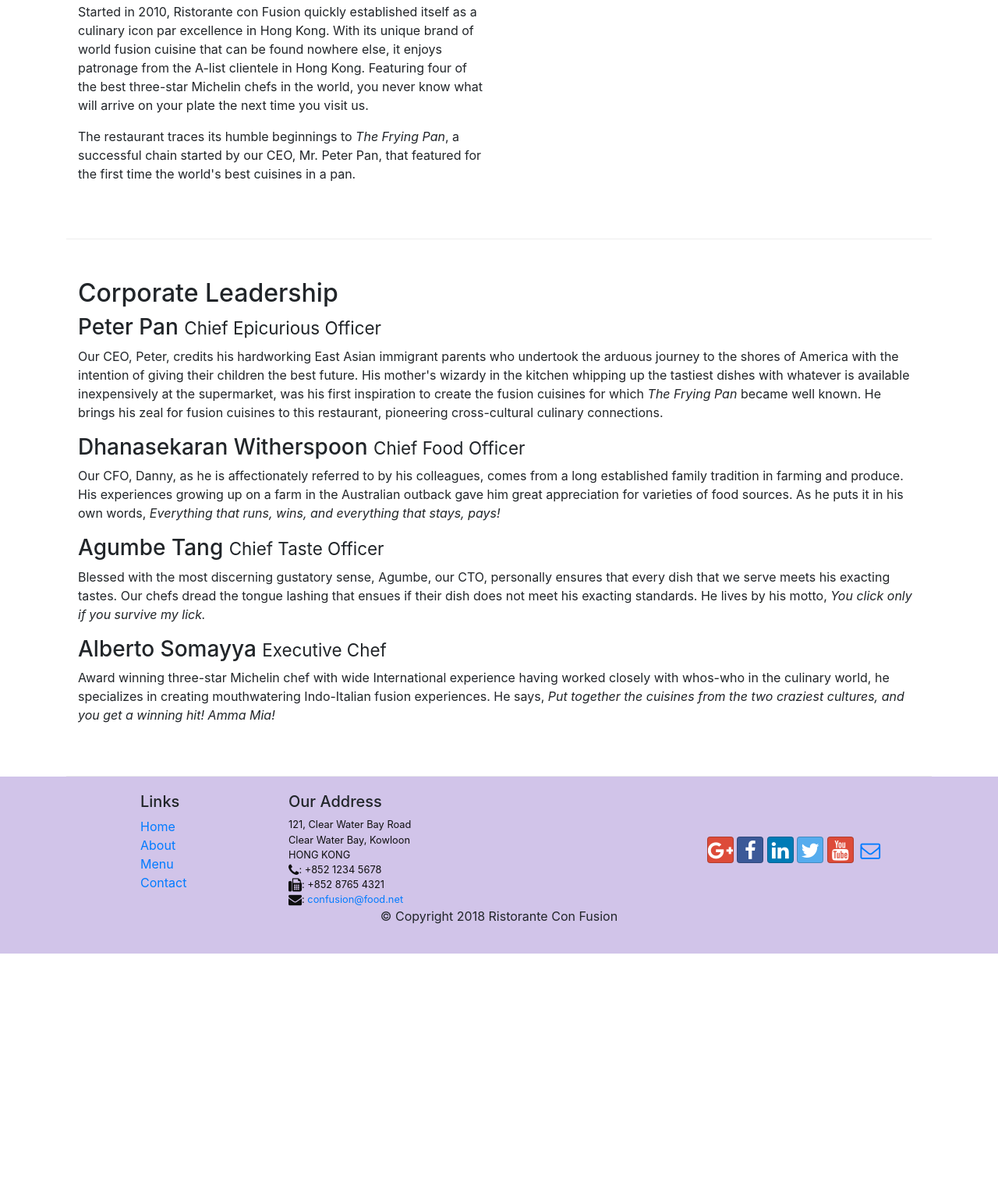
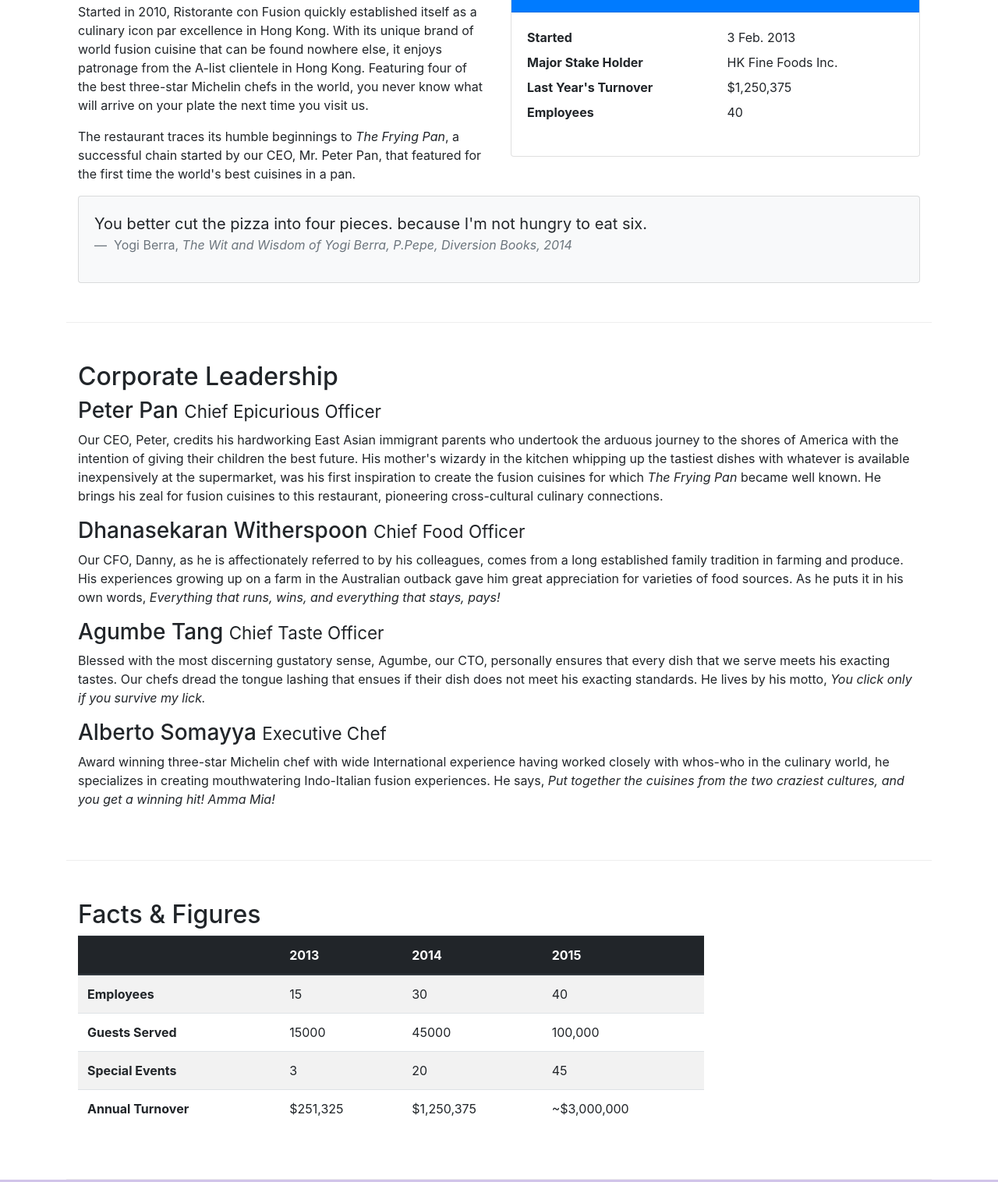
Before and after one commit to VikneshBS/conFusion-Bootstrap-4, a website: page aboutus.html in a window 1280 px wide. Shown: the part 558-2074 px from the top of the page at 78% size. Before the commit the page ends 1781 px from the top, so only its background shows below. Drawn offline with nearby package versions, Linux system fonts and the light colour scheme.

Commit message:
Tables and Cards

```diff
--- a/aboutus.html
+++ b/aboutus.html
@@ -25,10 +25,14 @@
             <a href="./index.html" class="navbar-brand mr-auto">Ristorante Con Fusion</a>
             <div class="collapse navbar-collapse" id="Navbar">
                 <ul class="navbar-nav mr-auto">
-                    <li class="nav-item"><a class="nav-link" href="./index.html"><span class="fa fa-home fa-lg"></span> Home</a></li>
-                    <li class="nav-item active"><a class="nav-link" href="./aboutus.html"><span class="fa fa-info fa-lg"></span> About</a></li>
-                    <li class="nav-item"><a class="nav-link" href="#"><span class="fa fa-list fa-lg"></span> Menu</a></li>
-                    <li class="nav-item"><a class="nav-link" href="./contactus.html"><span class="fa fa-address-card fa-lg"></span> Contact</a></li>
+                    <li class="nav-item"><a class="nav-link" href="./index.html"><span class="fa fa-home fa-lg"></span>
+                            Home</a></li>
+                    <li class="nav-item active"><a class="nav-link" href="./aboutus.html"><span
+                                class="fa fa-info fa-lg"></span> About</a></li>
+                    <li class="nav-item"><a class="nav-link" href="#"><span class="fa fa-list fa-lg"></span> Menu</a>
+                    </li>
+                    <li class="nav-item"><a class="nav-link" href="./contactus.html"><span
+                                class="fa fa-address-card fa-lg"></span> Contact</a></li>
                 </ul>
             </div>
         </div>
@@ -38,7 +42,8 @@
             <div class="row row-header">
                 <div class="col-12 col-sm-6">
                     <h1>Ristorante con Fusion</h1>
-                    <p>We take inspiration from the World's best cuisines, and create a unique fusion experience. Our lipsmacking creations will tickle your culinary senses!</p>
+                    <p>We take inspiration from the World's best cuisines, and create a unique fusion experience. Our
+                        lipsmacking creations will tickle your culinary senses!</p>
                 </div>
                 <div class="col-12 col-sm">
                 </div>
@@ -61,10 +66,43 @@
         <div class="row row-content align-self-center">
             <div class="col-12 col-sm-6">
                 <h2>Our History</h2>
-                <p>Started in 2010, Ristorante con Fusion quickly established itself as a culinary icon par excellence in Hong Kong. With its unique brand of world fusion cuisine that can be found nowhere else, it enjoys patronage from the A-list clientele in Hong Kong.  Featuring four of the best three-star Michelin chefs in the world, you never know what will arrive on your plate the next time you visit us.</p>
-                <p>The restaurant traces its humble beginnings to <em>The Frying Pan</em>, a successful chain started by our CEO, Mr. Peter Pan, that featured for the first time the world's best cuisines in a pan.</p>
+                <p>Started in 2010, Ristorante con Fusion quickly established itself as a culinary icon par excellence
+                    in Hong Kong. With its unique brand of world fusion cuisine that can be found nowhere else, it
+                    enjoys patronage from the A-list clientele in Hong Kong. Featuring four of the best three-star
+                    Michelin chefs in the world, you never know what will arrive on your plate the next time you visit
+                    us.</p>
+                <p>The restaurant traces its humble beginnings to <em>The Frying Pan</em>, a successful chain started by
+                    our CEO, Mr. Peter Pan, that featured for the first time the world's best cuisines in a pan.</p>
             </div>
-            <div class="col-12 col-sm-6">
+            <div class="col-sm">
+                <div class="card">
+                    <h3 class="card-header bg-primary text-white">Facts At a Glance</h3>
+                    <div class="card-body">
+                        <dl class="row">
+                            <dt class="col-6">Started</dt>
+                            <dd class="col-6">3 Feb. 2013</dd>
+                            <dt class="col-6">Major Stake Holder</dt>
+                            <dd class="col-6">HK Fine Foods Inc.</dd>
+                            <dt class="col-6">Last Year's Turnover</dt>
+                            <dd class="col-6">$1,250,375</dd>
+                            <dt class="col-6">Employees</dt>
+                            <dd class="col-6">40</dd>
+                        </dl>
+                    </div>
+                </div>
+            </div>
+            <div class="col-12">
+                <div class="card card-body bg-light">
+                    <blockquote class="blockquote">
+                        <p class="mb-0">You better cut the pizza into four pieces.
+                            because I'm not hungry to eat six.
+                        </p>
+                        <footer class="blockquote-footer"> Yogi Berra,
+                            <cite title="Source Title">The Wit and Wisdom of Yogi Berra, P.Pepe, Diversion Books,
+                                2014</cite>
+                        </footer>
+                    </blockquote>
+                </div>
             </div>
         </div>
 
@@ -73,18 +111,75 @@
             <div class="col-12">
                 <h2>Corporate Leadership</h2>
                 <h3>Peter Pan <small>Chief Epicurious Officer</small></h3>
-                <p class="d-none d-sm-block">Our CEO, Peter, credits his hardworking East Asian immigrant parents who undertook the arduous journey to the shores of America with the intention of giving their children the best future. His mother's wizardy in the kitchen whipping up the tastiest dishes with whatever is available inexpensively at the supermarket, was his first inspiration to create the fusion cuisines for which <em>The Frying Pan</em> became well known. He brings his zeal for fusion cuisines to this restaurant, pioneering cross-cultural culinary connections.</p>
+                <p class="d-none d-sm-block">Our CEO, Peter, credits his hardworking East Asian immigrant parents who
+                    undertook the arduous journey to the shores of America with the intention of giving their children
+                    the best future. His mother's wizardy in the kitchen whipping up the tastiest dishes with whatever
+                    is available inexpensively at the supermarket, was his first inspiration to create the fusion
+                    cuisines for which <em>The Frying Pan</em> became well known. He brings his zeal for fusion cuisines
+                    to this restaurant, pioneering cross-cultural culinary connections.</p>
                 <h3>Dhanasekaran Witherspoon <small>Chief Food Officer</small></h3>
-                <p class="d-none d-sm-block">Our CFO, Danny, as he is affectionately referred to by his colleagues, comes from a long established family tradition in farming and produce. His experiences growing up on a farm in the Australian outback gave him great appreciation for varieties of food sources. As he puts it in his own words, <em>Everything that runs, wins, and everything that stays, pays!</em></p>
+                <p class="d-none d-sm-block">Our CFO, Danny, as he is affectionately referred to by his colleagues,
+                    comes from a long established family tradition in farming and produce. His experiences growing up on
+                    a farm in the Australian outback gave him great appreciation for varieties of food sources. As he
+                    puts it in his own words, <em>Everything that runs, wins, and everything that stays, pays!</em></p>
                 <h3>Agumbe Tang <small>Chief Taste Officer</small></h3>
-                <p class="d-none d-sm-block">Blessed with the most discerning gustatory sense, Agumbe, our CTO, personally ensures that every dish that we serve meets his exacting tastes. Our chefs dread the tongue lashing that ensues if their dish does not meet his exacting standards. He lives by his motto, <em>You click only if you survive my lick.</em></p>
+                <p class="d-none d-sm-block">Blessed with the most discerning gustatory sense, Agumbe, our CTO,
+                    personally ensures that every dish that we serve meets his exacting tastes. Our chefs dread the
+                    tongue lashing that ensues if their dish does not meet his exacting standards. He lives by his
+                    motto, <em>You click only if you survive my lick.</em></p>
                 <h3>Alberto Somayya <small>Executive Chef</small></h3>
-                <p class="d-none d-sm-block">Award winning three-star Michelin chef with wide International experience having worked closely with whos-who in the culinary world, he specializes in creating mouthwatering Indo-Italian fusion experiences. He says, <em>Put together the cuisines from the two craziest cultures, and you get a winning hit! Amma Mia!</em></p>
+                <p class="d-none d-sm-block">Award winning three-star Michelin chef with wide International experience
+                    having worked closely with whos-who in the culinary world, he specializes in creating mouthwatering
+                    Indo-Italian fusion experiences. He says, <em>Put together the cuisines from the two craziest
+                        cultures, and you get a winning hit! Amma Mia!</em></p>
             </div>
         </div>
-
+        <div class="row row-content">
+            <div class="col-12 col-sm-9">
+                <h2>Facts &amp; Figures</h2>
+                <div class="table-responsive">
+                    <table class="table table-striped">
+                        <thead class="thead-dark">
+                            <tr>
+                                <th>&nbsp;</th>
+                                <th>2013</th>
+                                <th>2014</th>
+                                <th>2015</th>
+                            </tr>
+                        </thead>
+                        <tbody>
+                            <tr>
+                                <th>Employees</th>
+                                <td>15</td>
+                                <td>30</td>
+                                <td>40</td>
+                            </tr>
+                            <tr>
+                                <th>Guests Served</th>
+                                <td>15000</td>
+                                <td>45000</td>
+                                <td>100,000</td>
+                            </tr>
+                            <tr>
+                                <th>Special Events</th>
+                                <td>3</td>
+                                <td>20</td>
+                                <td>45</td>
+                            </tr>
+                            <tr>
+                                <th>Annual Turnover</th>
+                                <td>$251,325</td>
+                                <td>$1,250,375</td>
+                                <td>~$3,000,000</td>
+                            </tr>
+                        </tbody>
+                    </table>
                 </div>
-
+            </div>
+            <div class="col-12 col-sm-3">
+            </div>
+        </div>
+    </div>
     <footer class="footer">
         <div class="container">
             <div class="row">
@@ -110,11 +205,16 @@
                 </div>
                 <div class="col-12 col-sm-4 align-self-center">
                     <div class="text-center">
-                        <a class="btn btn-social-icon btn-google" href="http://google.com/+"><i class="fa fa-google-plus fa-lg"></i></a>
-                        <a class="btn btn-social-icon btn-facebook" href="http://www.facebook.com/profile.php?id="><i class="fa fa-facebook fa-lg"></i></a>
-                        <a class="btn btn-social-icon btn-linkedin" href="http://www.linkedin.com/in/"><i class="fa fa-linkedin fa-lg"></i></a>
-                        <a class="btn btn-social-icon btn-twitter" href="http://twitter.com/"><i class="fa fa-twitter fa-lg"></i></a>
-                        <a class="btn btn-social-icon btn-google" href="http://youtube.com/"><i class="fa fa-youtube fa-lg"></i></a>
+                        <a class="btn btn-social-icon btn-google" href="http://google.com/+"><i
+                                class="fa fa-google-plus fa-lg"></i></a>
+                        <a class="btn btn-social-icon btn-facebook" href="http://www.facebook.com/profile.php?id="><i
+                                class="fa fa-facebook fa-lg"></i></a>
+                        <a class="btn btn-social-icon btn-linkedin" href="http://www.linkedin.com/in/"><i
+                                class="fa fa-linkedin fa-lg"></i></a>
+                        <a class="btn btn-social-icon btn-twitter" href="http://twitter.com/"><i
+                                class="fa fa-twitter fa-lg"></i></a>
+                        <a class="btn btn-social-icon btn-google" href="http://youtube.com/"><i
+                                class="fa fa-youtube fa-lg"></i></a>
                         <a class="btn btn-social-icon" href="mailto:"><i class="fa fa-envelope-o fa-lg"></i></a>
                     </div>
                 </div>
```
Lines whose indentation alone changed are shown as unchanged.
